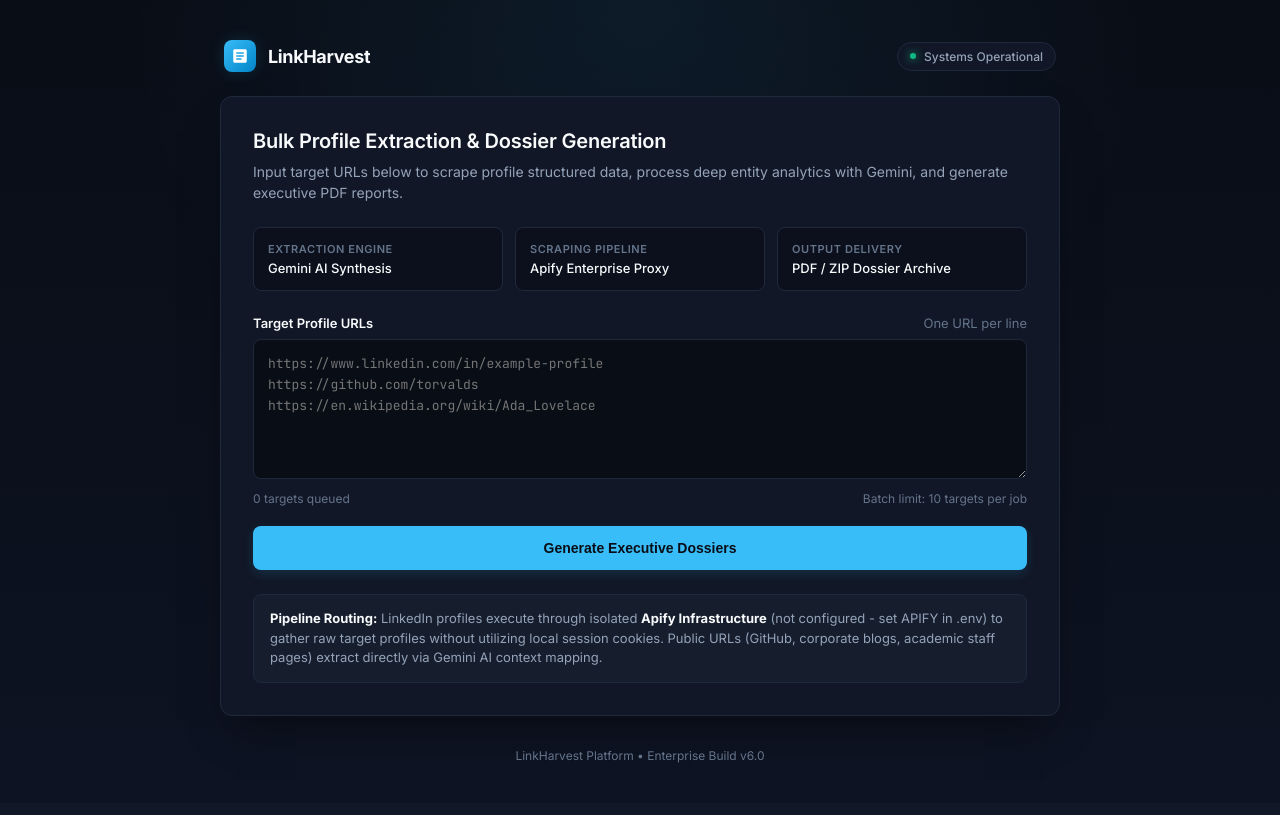
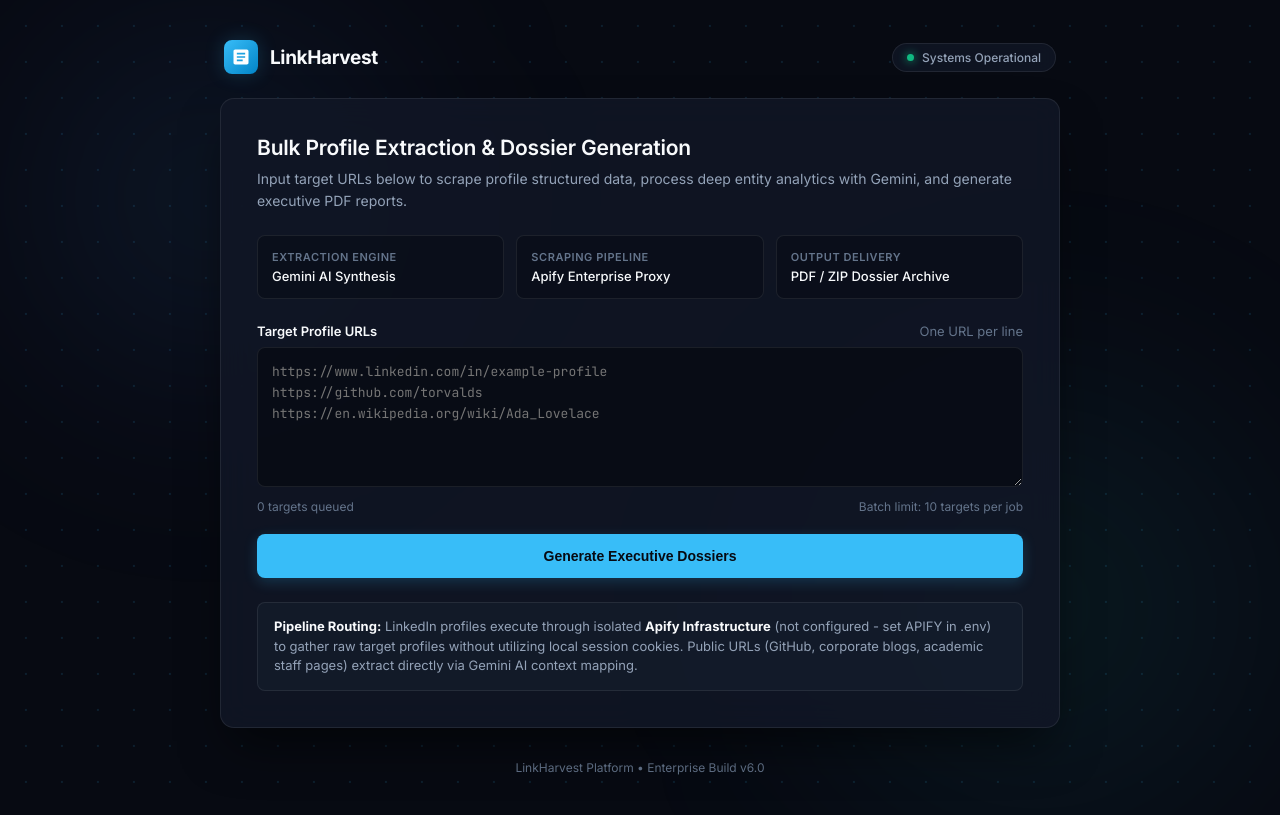
Before and after one commit to ramya63822/LinkHarvest-AI, a FastAPI app: page / in a window 1280 px wide. Before the commit the page ends 763 px from the top, so only its background shows below. Run offline with FastAPI, Linux system fonts and the light colour scheme.

Commit message:
done some ui changes

```diff
--- a/templates/index.html
+++ b/templates/index.html
@@ -9,19 +9,17 @@
     <link href="https://fonts.googleapis.com/css2?family=Inter:wght@400;500;600;700&family=JetBrains+Mono:wght@400;500&display=swap" rel="stylesheet">
     <style>
         :root {
-            --bg-base: #090d16;
-            --bg-surface: #111726;
-            --bg-surface-hover: #172033;
-            --border-color: #1e293b;
-            --border-highlight: #334155;
+            --bg-base: #070a12;
+            --bg-surface: rgba(17, 23, 38, 0.85);
+            --border-color: rgba(255, 255, 255, 0.08);
+            --border-highlight: rgba(56, 189, 248, 0.3);
 
             --text-primary: #f8fafc;
             --text-secondary: #94a3b8;
             --text-muted: #64748b;
 
             --accent-primary: #38bdf8;
-            --accent-glow: rgba(56, 189, 248, 0.15);
-            --accent-border: rgba(56, 189, 248, 0.3);
+            --accent-glow: rgba(56, 189, 248, 0.2);
 
             --status-success: #10b981;
             --status-warning: #f59e0b;
@@ -33,9 +31,6 @@
         body {
             font-family: 'Inter', system-ui, -apple-system, sans-serif;
             background-color: var(--bg-base);
-            background-image:
-                radial-gradient(circle at 50% 0%, rgba(56, 189, 248, 0.08) 0%, transparent 50%),
-                linear-gradient(to bottom, #090d16, #0d1322);
             color: var(--text-primary);
             margin: 0;
             padding: 40px 20px;
@@ -44,14 +39,70 @@
             align-items: center;
             min-height: 100vh;
             -webkit-font-smoothing: antialiased;
+            overflow-x: hidden;
+            position: relative;
+        }
+
+        /* Animated Grid Overlay */
+        body::before {
+            content: "";
+            position: fixed;
+            top: 0; left: 0; right: 0; bottom: 0;
+            background-image: radial-gradient(rgba(56, 189, 248, 0.12) 1px, transparent 1px);
+            background-size: 36px 36px;
+            z-index: -2;
+            animation: gridScroll 60s linear infinite;
+        }
+
+        /* Dynamic Fluid Orbs */
+        .glow-orb {
+            position: fixed;
+            border-radius: 50%;
+            filter: blur(100px);
+            z-index: -1;
+            pointer-events: none;
+        }
+
+        .orb-1 {
+            top: -100px;
+            left: -100px;
+            width: 550px;
+            height: 550px;
+            background: radial-gradient(circle, rgba(56, 189, 248, 0.15), rgba(99, 102, 241, 0.05), transparent 70%);
+            animation: orbFloat1 20s ease-in-out infinite alternate;
+        }
+
+        .orb-2 {
+            bottom: -150px;
+            right: -100px;
+            width: 650px;
+            height: 650px;
+            background: radial-gradient(circle, rgba(16, 185, 129, 0.12), rgba(56, 189, 248, 0.05), transparent 70%);
+            animation: orbFloat2 25s ease-in-out infinite alternate;
+        }
+
+        @keyframes gridScroll {
+            0% { background-position: 0 0; }
+            100% { background-position: 72px 72px; }
+        }
+
+        @keyframes orbFloat1 {
+            0% { transform: translate(0, 0) scale(1); }
+            100% { transform: translate(150px, 100px) scale(1.2); }
+        }
+
+        @keyframes orbFloat2 {
+            0% { transform: translate(0, 0) scale(1); }
+            100% { transform: translate(-120px, -120px) scale(1.1); }
         }
 
         .container {
             width: 100%;
             max-width: 840px;
+            position: relative;
+            z-index: 1;
         }
 
-        /* Top Brand & Navbar Bar */
         .top-bar {
             display: flex;
             justify-content: space-between;
@@ -67,24 +118,20 @@
         }
 
         .logo-icon {
-            width: 32px;
-            height: 32px;
+            width: 34px;
+            height: 34px;
             background: linear-gradient(135deg, #38bdf8, #0284c7);
             border-radius: 8px;
             display: flex;
             align-items: center;
             justify-content: center;
-            box-shadow: 0 0 15px var(--accent-glow);
+            box-shadow: 0 0 20px var(--accent-glow);
         }
 
-        .logo-icon svg {
-            width: 18px;
-            height: 18px;
-            fill: #fff;
-        }
+        .logo-icon svg { width: 20px; height: 20px; fill: #fff; }
 
         .brand-name {
-            font-size: 18px;
+            font-size: 19px;
             font-weight: 700;
             letter-spacing: -0.02em;
             color: var(--text-primary);
@@ -94,9 +141,10 @@
             display: flex;
             align-items: center;
             gap: 8px;
-            background: var(--bg-surface);
+            background: rgba(17, 23, 38, 0.8);
+            backdrop-filter: blur(10px);
             border: 1px solid var(--border-color);
-            padding: 6px 12px;
+            padding: 6px 14px;
             border-radius: 20px;
             font-size: 12px;
             font-weight: 500;
@@ -104,42 +152,27 @@
         }
 
         .status-dot {
-            width: 6px;
-            height: 6px;
+            width: 7px;
+            height: 7px;
             border-radius: 50%;
             background-color: var(--status-success);
-            box-shadow: 0 0 8px var(--status-success);
+            box-shadow: 0 0 10px var(--status-success);
         }
 
-        /* Main Card Panel */
+        /* Glassmorphic Main Card */
         .card {
             background: var(--bg-surface);
+            backdrop-filter: blur(16px);
             border: 1px solid var(--border-color);
-            border-radius: 12px;
-            padding: 32px;
-            box-shadow: 0 20px 40px -15px rgba(0, 0, 0, 0.5);
+            border-radius: 14px;
+            padding: 36px;
+            box-shadow: 0 25px 50px -12px rgba(0, 0, 0, 0.6);
         }
 
-        .card-header {
-            margin-bottom: 24px;
-        }
+        .card-header { margin-bottom: 24px; }
+        h1 { font-size: 21px; font-weight: 600; margin: 0 0 8px; color: var(--text-primary); letter-spacing: -0.01em; }
+        .sub { color: var(--text-secondary); font-size: 14px; line-height: 1.55; margin: 0; }
 
-        h1 {
-            font-size: 20px;
-            font-weight: 600;
-            margin: 0 0 8px;
-            color: var(--text-primary);
-            letter-spacing: -0.01em;
-        }
-
-        .sub {
-            color: var(--text-secondary);
-            font-size: 14px;
-            line-height: 1.5;
-            margin: 0;
-        }
-
-        /* Specification Cards Grid */
         .spec-grid {
             display: grid;
             grid-template-columns: repeat(3, 1fr);
@@ -148,45 +181,22 @@
         }
 
         .spec-card {
-            background: rgba(9, 13, 22, 0.6);
+            background: rgba(7, 10, 18, 0.5);
             border: 1px solid var(--border-color);
             border-radius: 8px;
             padding: 14px;
         }
 
-        .spec-label {
-            font-size: 11px;
-            text-transform: uppercase;
-            letter-spacing: 0.05em;
-            color: var(--text-muted);
-            font-weight: 600;
-            margin-bottom: 4px;
-        }
+        .spec-label { font-size: 11px; text-transform: uppercase; letter-spacing: 0.05em; color: var(--text-muted); font-weight: 600; margin-bottom: 4px; }
+        .spec-value { font-size: 13px; font-weight: 500; color: var(--text-primary); }
 
-        .spec-value {
-            font-size: 13px;
-            font-weight: 500;
-            color: var(--text-primary);
-        }
-
-        /* Input Controls */
-        .form-group {
-            margin-bottom: 20px;
-        }
-
-        label {
-            font-size: 13px;
-            font-weight: 600;
-            display: flex;
-            justify-content: space-between;
-            margin-bottom: 8px;
-            color: var(--text-primary);
-        }
+        .form-group { margin-bottom: 20px; }
+        label { font-size: 13px; font-weight: 600; display: flex; justify-content: space-between; margin-bottom: 8px; color: var(--text-primary); }
 
         textarea {
             width: 100%;
             padding: 14px;
-            background: #090d16;
+            background: rgba(7, 10, 18, 0.7);
             border: 1px solid var(--border-color);
             border-radius: 8px;
             color: var(--text-primary);
@@ -196,7 +206,7 @@
             resize: vertical;
             outline: none;
             line-height: 1.6;
-            transition: all 0.15s ease;
+            transition: all 0.2s ease;
         }
 
         textarea:focus {
@@ -204,91 +214,49 @@
             box-shadow: 0 0 0 3px var(--accent-glow);
         }
 
-        .row {
-            display: flex;
-            justify-content: space-between;
-            align-items: center;
-            font-size: 12px;
-            color: var(--text-muted);
-            margin-top: 8px;
-        }
+        .row { display: flex; justify-content: space-between; align-items: center; font-size: 12px; color: var(--text-muted); margin-top: 8px; }
 
-        /* Enterprise Action Button */
         button {
             width: 100%;
             padding: 14px;
-            color: #090d16;
+            color: #070a12;
             background: var(--accent-primary);
             border: none;
             border-radius: 8px;
             font-size: 14px;
             font-weight: 600;
             cursor: pointer;
-            transition: all 0.15s ease;
-            box-shadow: 0 4px 12px var(--accent-glow);
+            transition: all 0.2s ease;
+            box-shadow: 0 4px 14px var(--accent-glow);
         }
 
-        button:hover:not(:disabled) {
-            background: #7dd3fc;
-            transform: translateY(-1px);
-        }
+        button:hover:not(:disabled) { background: #7dd3fc; transform: translateY(-1px); }
+        button:disabled { background: #334155; color: #94a3b8; box-shadow: none; cursor: not-allowed; }
 
-        button:disabled {
-            background: #334155;
-            color: #94a3b8;
-            box-shadow: none;
-            cursor: not-allowed;
-        }
-
-        /* Architecture Information Banner */
         .architecture-note {
             margin-top: 24px;
             padding: 14px 16px;
             border-radius: 8px;
             font-size: 13px;
             line-height: 1.5;
-            background: rgba(30, 41, 59, 0.4);
+            background: rgba(30, 41, 59, 0.3);
             border: 1px solid var(--border-color);
             color: var(--text-secondary);
         }
 
-        .architecture-note strong {
-            color: var(--text-primary);
-        }
+        .architecture-note strong { color: var(--text-primary); }
 
-        /* Status & Notification Banners */
-        .banner {
-            margin-top: 20px;
-            padding: 14px 16px;
-            border-radius: 8px;
-            font-size: 13px;
-            line-height: 1.5;
-            display: none;
-        }
+        .banner { margin-top: 20px; padding: 14px 16px; border-radius: 8px; font-size: 13px; line-height: 1.5; display: none; }
+        .banner.show { display: block; }
+        .banner.loading { background: rgba(245, 158, 11, 0.1); color: #fbbf24; border: 1px solid rgba(245, 158, 11, 0.3); }
+        .banner.ok { background: rgba(16, 185, 129, 0.1); color: #34d399; border: 1px solid rgba(16, 185, 129, 0.3); }
+        .banner.err { background: rgba(239, 68, 68, 0.1); color: #fca5a5; border: 1px solid rgba(239, 68, 68, 0.3); }
 
-        .banner.show { display: block; }
-        .banner.loading {
-            background: rgba(245, 158, 11, 0.1);
-            color: #fbbf24;
-            border: 1px solid rgba(245, 158, 11, 0.3);
-        }
-        .banner.ok {
-            background: rgba(16, 185, 129, 0.1);
-            color: #34d399;
-            border: 1px solid rgba(16, 185, 129, 0.3);
-        }
-        .banner.err {
-            background: rgba(239, 68, 68, 0.1);
-            color: #fca5a5;
-            border: 1px solid rgba(239, 68, 68, 0.3);
-        }
-
-        /* Results List */
         .results { margin-top: 20px; display: none; }
         .results.show { display: block; }
 
         .item {
-            background: #090d16;
+            background: rgba(7, 10, 18, 0.6);
             border: 1px solid var(--border-color);
             border-left: 3px solid var(--accent-primary);
             border-radius: 8px;
@@ -300,60 +268,31 @@
         .item.ok { border-left-color: var(--status-success); }
         .item.err { border-left-color: var(--status-error); }
         .item.warn { border-left-color: var(--status-warning); }
-
-        .item .who {
-            font-weight: 600;
-            font-size: 14px;
-            color: var(--text-primary);
-            display: flex;
-            align-items: center;
-        }
-
+        .item .who { font-weight: 600; font-size: 14px; color: var(--text-primary); display: flex; align-items: center; }
         .item .meta { color: var(--text-secondary); font-size: 12px; margin-top: 4px; word-break: break-all; }
         .item .why { color: #fca5a5; font-size: 12px; margin-top: 6px; }
 
-        .badge {
-            display: inline-block;
-            font-size: 11px;
-            font-weight: 600;
-            padding: 2px 8px;
-            border-radius: 4px;
-            margin-left: 8px;
-        }
-
+        .badge { display: inline-block; font-size: 11px; font-weight: 600; padding: 2px 8px; border-radius: 4px; margin-left: 8px; }
         .badge-green { background: rgba(16, 185, 129, 0.15); color: #34d399; border: 1px solid rgba(16, 185, 129, 0.3); }
         .badge-blue { background: rgba(56, 189, 248, 0.15); color: #38bdf8; border: 1px solid rgba(56, 189, 248, 0.3); }
 
         .dl {
-            display: flex;
-            align-items: center;
-            justify-content: center;
-            gap: 8px;
-            margin-top: 20px;
-            padding: 14px;
-            background: var(--status-success);
-            color: #064e3b;
-            border-radius: 8px;
-            font-weight: 600;
-            text-decoration: none;
-            font-size: 14px;
-            transition: all 0.15s ease;
+            display: flex; align-items: center; justify-content: center; gap: 8px;
+            margin-top: 20px; padding: 14px; background: var(--status-success); color: #064e3b;
+            border-radius: 8px; font-weight: 600; text-decoration: none; font-size: 14px;
+            transition: all 0.2s ease;
         }
 
         .dl:hover { background: #34d399; }
-
-        .footer {
-            text-align: center;
-            font-size: 12px;
-            color: var(--text-muted);
-            margin-top: 32px;
-        }
+        .footer { text-align: center; font-size: 12px; color: var(--text-muted); margin-top: 32px; }
     </style>
 </head>
 <body>
 
+<div class="glow-orb orb-1"></div>
+<div class="glow-orb orb-2"></div>
+
 <div class="container">
-    <!-- Top System Header -->
     <div class="top-bar">
         <div class="brand-logo">
             <div class="logo-icon">
@@ -366,14 +305,12 @@
         </div>
     </div>
 
-    <!-- Main Content Panel -->
     <div class="card">
         <div class="card-header">
             <h1>Bulk Profile Extraction & Dossier Generation</h1>
             <p class="sub">Input target URLs below to scrape profile structured data, process deep entity analytics with Gemini, and generate executive PDF reports.</p>
         </div>
 
-        <!-- Technical Specification Grid -->
         <div class="spec-grid">
             <div class="spec-card">
                 <div class="spec-label">Extraction Engine</div>
```
